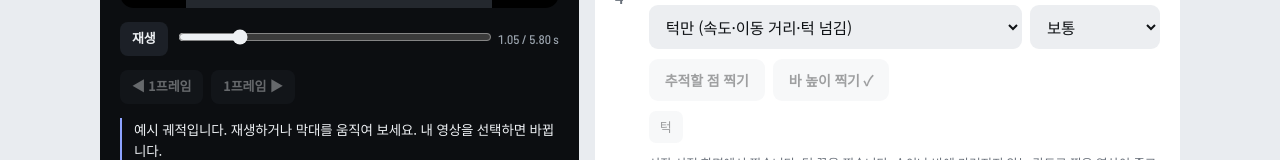
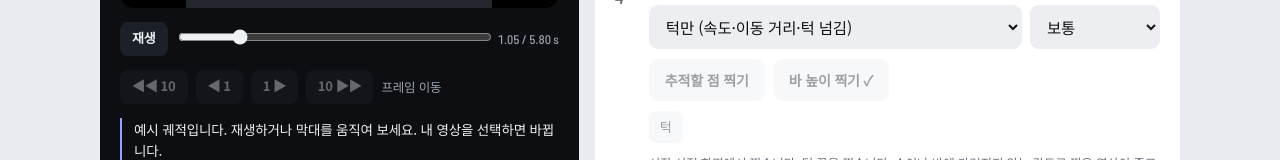
Before and after one commit to swim-analysis-lab/swim-analysis-tools, a plain HTML site: page motion/index.html in a window 1280 px wide. Shown: the part 760-920 px from the top of the page. Drawn offline with Linux system fonts and the light colour scheme.

Commit message:
동작 분석: 10프레임 이동 버튼 추가
Co-Authored-By: Claude Opus 5.5 <noreply@anthropic.com>
Claude-Session: https://claude.ai/code/session_01UZyJ4JXXLvLw9qnqGXd1k6

```diff
--- a/motion/index.html
+++ b/motion/index.html
@@ -572,7 +572,7 @@ function resultsHTML(){const r=V.res;if(!r)return '';const s=r.sum,demo=!V.has,R
   if(r.phases.length)h+='<h3>구간별</h3><div class="tscroll"><table class="mt"><tr><th>구간</th><th class="v">시간(초)</th><th class="v">이동</th><th class="v">평균</th><th class="v">최고</th></tr>'+r.phases.map((p,i)=>'<tr><td><span class="pill '+(p.dir>0?'g':'w')+'">'+(p.dir>0?'상승':'하강')+'</span></td><td class="v">'+f2(p.t0)+'–'+f2(p.t1)+'</td><td class="v">'+f0(Math.abs(p.dy)*100)+' cm</td><td class="v">'+f2(Math.abs(p.mean))+'</td><td class="v">'+f2(Math.abs(p.peak))+'</td></tr>').join('')+'</table></div><p class="small muted">속도 단위는 m/s입니다. 0.08 m/s보다 빠르게 0.12초 이상, 5cm 이상 움직인 구간만 셉니다.</p>';
   }
   h+='<p class="small muted">계산 간격 '+r.fs+'Hz'+(s.conf!=null?', 평균 추적 일치도 '+Math.round(s.conf*100)+'%':'')+'. 속도는 앞뒤 약 '+(V.sport==='cmj'?'0.03':'0.06')+'초 창으로 평활한 뒤 구한 값입니다.</p>';
-  if(!demo&&V.sport==='cmj'){const R=V.rep;h+='<h3>이륙·착지 지정</h3><p class="small">현재 이륙 <b class="num">'+(R&&R.to!=null?f2(R.to):'–')+'</b>초 · 착지 <b class="num">'+(R&&R.ld!=null?f2(R.ld):'–')+'</b>초 <span class="pill n">'+(R&&R.src==='manual'?'직접 지정':R&&R.src==='toe'?'발끝 자동 감지':'없음')+'</span></p><div class="row"><button class="btn sm" type="button" id="setTo">현재 프레임을 이륙으로</button><button class="btn sm" type="button" id="setLd">현재 프레임을 착지로</button>'+(V.man.to!=null||V.man.ld!=null?'<button class="btn sm" type="button" id="manReset">자동 감지로 되돌리기</button>':'')+'</div><p class="small muted">자동 감지가 틀렸으면, 위 영상에서 1프레임 버튼으로 발끝이 바닥에서 떨어진 첫 프레임과 다시 닿은 첫 프레임을 찾아 각각 누르세요.</p>'}
+  if(!demo&&V.sport==='cmj'){const R=V.rep;h+='<h3>이륙·착지 지정</h3><p class="small">현재 이륙 <b class="num">'+(R&&R.to!=null?f2(R.to):'–')+'</b>초 · 착지 <b class="num">'+(R&&R.ld!=null?f2(R.ld):'–')+'</b>초 <span class="pill n">'+(R&&R.src==='manual'?'직접 지정':R&&R.src==='toe'?'발끝 자동 감지':'없음')+'</span></p><div class="row"><button class="btn sm" type="button" id="setTo">현재 프레임을 이륙으로</button><button class="btn sm" type="button" id="setLd">현재 프레임을 착지로</button>'+(V.man.to!=null||V.man.ld!=null?'<button class="btn sm" type="button" id="manReset">자동 감지로 되돌리기</button>':'')+'</div><p class="small muted">자동 감지가 틀렸으면, 위 영상에서 프레임 이동 버튼으로 발끝이 바닥에서 떨어진 첫 프레임과 다시 닿은 첫 프레임을 찾아 각각 누르세요.</p>'}
   if(!demo)h+='<div class="row">'+(ptList().length>1?'<div class="field" style="max-width:150px"><label for="fixSel">고칠 점</label><select id="fixSel">'+ptList().map(p=>'<option value="'+p[0]+'"'+(V.fixK===p[0]?' selected':'')+'>'+p[1]+'</option>').join('')+'</select></div>':'')+'<button class="btn'+(V.mode==='fix'?' on':'')+'" type="button" id="fixBtn">현재 시점부터 위치 고치기</button><button class="btn primary" type="button" id="saveBtn">기록 저장</button></div>';
   return h+'</div>'}
 function guideText(){if(V.busy)return '추적 중입니다 '+V.prog;if(!V.has)return '예시 궤적입니다. 재생하거나 막대를 움직여 보세요. 내 영상을 선택하면 바뀝니다.';
@@ -582,7 +582,7 @@ function viewAnalyze(){const calOk=!!pxPerM(),tgOk=allSet(),dis=V.has?'':' disab
    '<div class="row"><label class="btn primary pick">'+(V.has?'다른 영상 선택':'영상 선택')+'<input id="file" type="file" accept="video/*" aria-label="'+(V.has?'다른 영상 선택':'영상 선택')+'"></label><span class="small muted">카메라를 고정하고 옆에서 찍은 영상. <a href="#guide">촬영 조건 보기</a></span></div>'+
    '<div class="stagebox"><div class="stage" id="stage"><canvas id="cv" width="'+V.cw+'" height="'+V.ch+'"></canvas><canvas id="loupe" width="256" height="256"></canvas></div></div>'+
    '<div class="row"><button class="btn sm" type="button" id="playBtn">재생</button><div style="flex:1;min-width:120px"><label for="scrub" class="small muted" style="display:none">시점</label><input id="scrub" type="range" min="0" max="'+V.dur+'" step="0.005" value="'+V.cur+'" aria-label="영상 시점"></div><span class="small num muted" id="tlabel"></span></div>'+
-   '<div class="row"><button class="btn sm" type="button" data-nudge="-1"'+dis+'>◀ 1프레임</button><button class="btn sm" type="button" data-nudge="1"'+dis+'>1프레임 ▶</button></div>'+
+   '<div class="row"><button class="btn sm" type="button" data-nudge="-10"'+dis+'>◀◀ 10</button><button class="btn sm" type="button" data-nudge="-1"'+dis+'>◀ 1</button><button class="btn sm" type="button" data-nudge="1"'+dis+'>1 ▶</button><button class="btn sm" type="button" data-nudge="10"'+dis+'>10 ▶▶</button><span class="small muted">프레임 이동</span></div>'+
    '<div class="banner" id="guideLine"></div></div>'+
   '<div class="side"><div class="card"><h2>설정</h2>'+
    '<div class="step done"><div class="n">1</div><div class="b"><div class="row"><div class="field" style="flex:2"><label for="fSport">종목</label><select id="fSport">'+Object.keys(SPORT).map(k=>'<option value="'+k+'"'+(V.sport===k?' selected':'')+'>'+SPORT[k].n+'</option>').join('')+'</select></div>'+(V.sport==='free'?'<div class="field" style="flex:2"><label for="fName">동작 이름</label><input id="fName" type="text" maxlength="30" placeholder="예: 스쿼트 스내치" value="'+esc(V.name)+'"></div>':'')+'</div>'+
```
